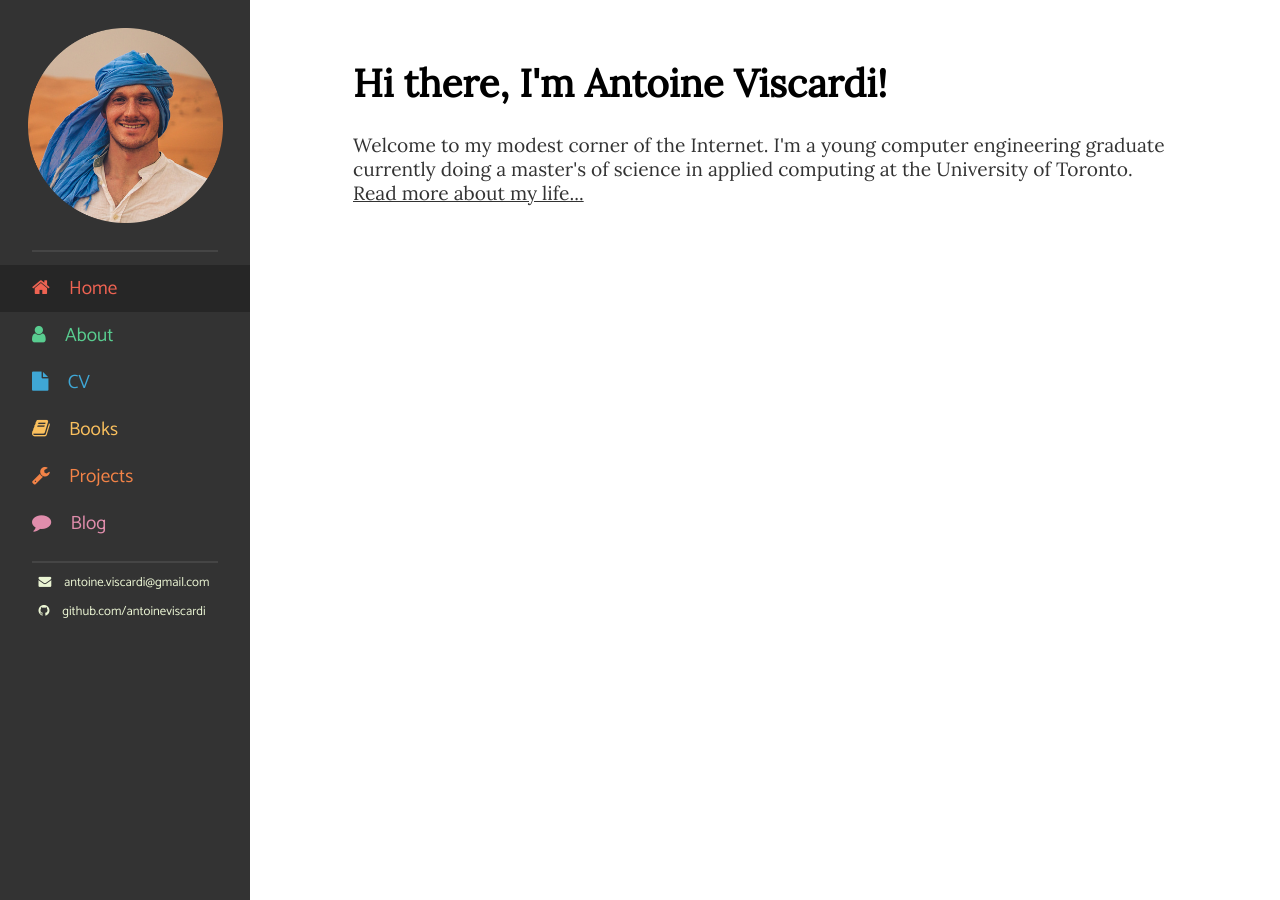
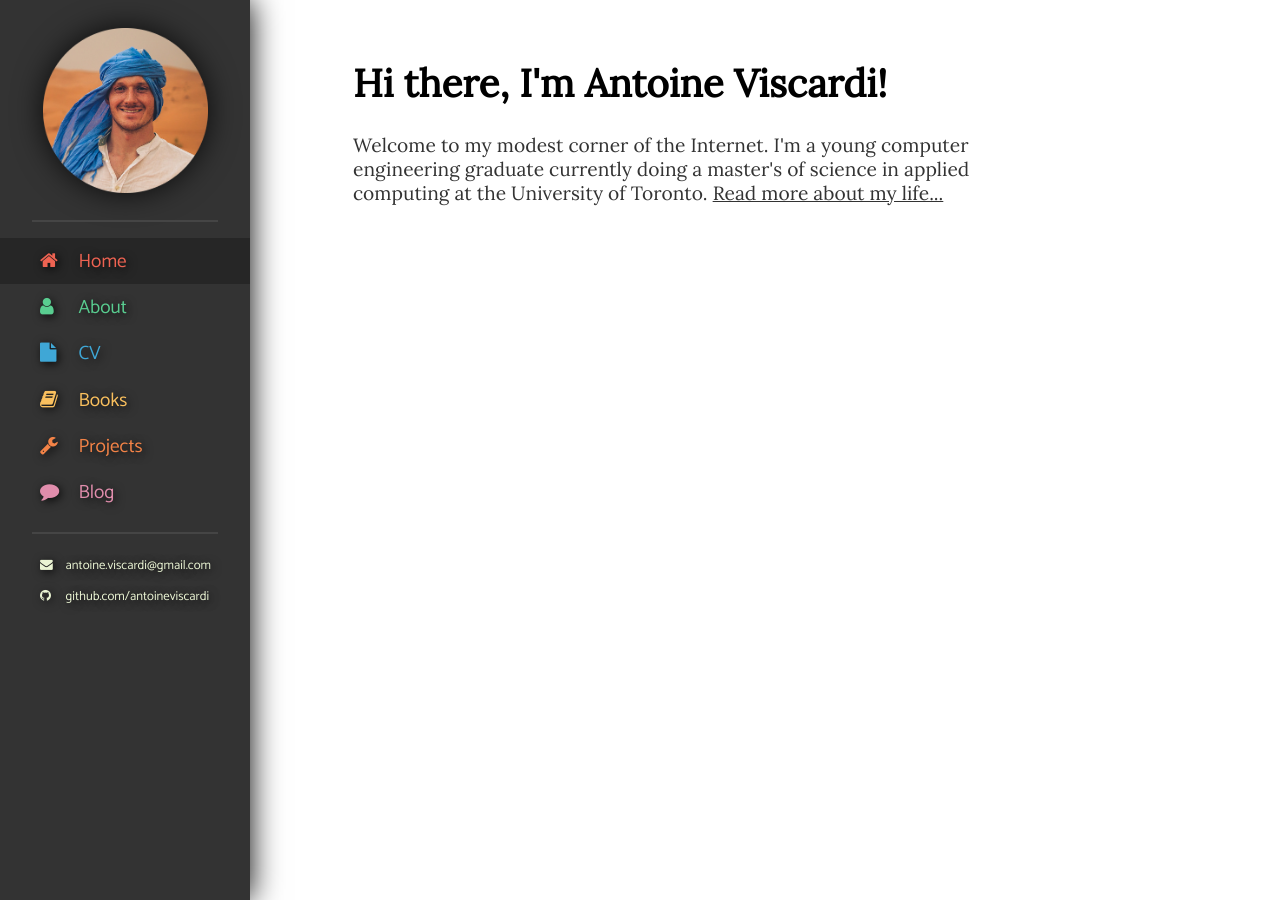
Before and after one commit to Madibam/antoineviscardi.github.io, a Jekyll site: the page built from index.html, in a window 1280 px wide. Built offline with Jekyll 4.4.1, drawn with Linux system fonts in a browser that asks for light colours.

Commit message:
added shadows to side panel and restructured sidepanel grid

```diff
--- a/_layouts/default.html
+++ b/_layouts/default.html
@@ -1,7 +1,6 @@
 <!DOCTYPE html>
 
 <html>
-
 	<head>
 		<title>{{ page.title }}</title>
 		<link rel="stylesheet" type="text/css" href="/css/main.css">
@@ -10,8 +9,11 @@
 	</head>
 
 	<body class="main-container">
+        <div class="side">
     		<header class="header">
+                <div class="shadow">
                     <img src="{{ 'assets/img/profile.png' | absolute_url }}">
+                </div>
     		</header>
 
             <nav class="nav">
@@ -19,12 +21,20 @@
                 <ul>
                     {% for link in site.data.nav-bar.nav-links %}
                         <li class="{{ link.title | downcase }} {% if page.url contains link.url and link.url != '/' or page.url == '/' %}active{% endif %}">
-                        <a href="{{ link.url }}"><i class="fa fa-{{ link.icon }} icon-tab"></i>{{ link.title }}</a>
+                            <a href="{{ link.url }}"><i class="fa fa-{{ link.icon }}"></i>{{ link.title }}</a>
                         </li>
                     {% endfor %}
                 </ul>
                 <hr class="light-line-bottom">
             </nav>
+
+    		<footer class="footer">
+      		    <ul>
+                    <li><a href="mailto:antoine.viscardi@gmail.com"><i class="fa fa-envelope"></i>antoine.viscardi@gmail.com</a></li>
+                    <li><a href="https://github.com/antoineviscardi"><i class="fa fa-github"></i>github.com/antoineviscardi</a></li>
+                </ul>
+    		</footer>
+        </div>
 
         <main class="main">
             <div class="main-content">
@@ -32,11 +42,5 @@
             </div>
         </main>
 
-		<footer class="footer">
-  		    <ul>
-                <li><a href="mailto:antoine.viscardi@gmail.com"><i class="fa fa-envelope icon-tab"></i>antoine.viscardi@gmail.com</a></li>
-                <li><a href="https://github.com/antoineviscardi"><i class="fa fa-github"></i>github.com/antoineviscardi</a></li>
-            </ul>
-		</footer>
 	</body>
 </html>
--- a/_sass/footer.sass
+++ b/_sass/footer.sass
@@ -1,28 +1,3 @@
 .footer
     grid-area: footer
     font-size: .8rem
-    font-family: $font-side
-    background-color: $color-theme
-
-.footer ul
-    list-style-type: none
-    padding: 0
-    margin: .5em
-
-.footer li.active
-    background-color: $color-dark
-
-.footer .active a:hover
-    background-color: $color-dark
-
-.footer a
-    display: block
-    padding: .2rem 0 .3rem 2rem
-    text-decoration: none
-    color: $color-text-light
-
-.footer a:hover
-    background-color: $color-light
-
-.footer i
-    padding-right: 1em
--- a/_sass/header.sass
+++ b/_sass/header.sass
@@ -3,9 +3,16 @@
     display: grid
     grid-template-columns: auto
     grid-template-rows: auto
-    background-color: $color-theme
 
 .header img
-    width: 78%
+    width: 100%
     align-self: center
     justify-self: center
+
+.header .shadow
+    align-self: center
+    justify-self: center
+    width: 165px
+    height: 165px
+    border-radius: 165px
+    box-shadow: 0 0 30px 0 rgba(0,0,0,0.8)
--- a/_sass/nav.sass
+++ b/_sass/nav.sass
@@ -1,19 +1,6 @@
 .nav
     grid-area: nav
     font-size: 1.2rem
-    font-family: $font-side
-    background-color: $color-theme
-
-.nav ul
-    // list-style-type: none
-    padding: 0
-    margin: .7em 0 .7em
-
-.nav li.active
-    background-color: $color-dark
-
-.nav .active a:hover
-    background-color: $color-dark
 
 .nav li.home a
     color: $color-nav-home
@@ -33,18 +20,6 @@
 .nav li.blog a
     color: $color-nav-blog
 
-.nav a
-    display: block
-    padding: .5rem 0 .5rem 2rem
-    text-decoration: none
-    color: $color-text-light
-
-.nav a:hover
-    background-color: $color-light
-
-.nav i
-    padding-right: 1em
-
 // br for separator lines
 .nav hr
     display: block
--- /dev/null
+++ b/_sass/side.sass
@@ -0,0 +1,31 @@
+.side
+    grid-area: side
+    font-family: $font-side
+    background-color: $color-theme
+    text-shadow: 2px 2px 10px rgba(0,0,0,0.8)
+    box-shadow: 0 0 30px 0 rgba(0,0,0,1)
+    display: grid
+    grid-template-rows: 220px auto 1fr
+    grid-template-areas: "header" "nav" "footer"
+
+.side ul
+    padding: 0
+    margin: 1rem 0 1rem
+
+.side li.active
+    background-color: $color-dark
+
+.side a
+    display: block
+    padding: .4em 0 .4em 2.5rem
+    text-decoration: none
+    color: $color-text-light
+
+.side .active a:hover
+    background-color: $color-dark
+
+.side a:hover
+    background-color: $color-light
+
+.side i
+    min-width: 2em
--- a/css/main.sass
+++ b/css/main.sass
@@ -1,32 +1,30 @@
 ---
 ---
-$font-main:     'Lora', 'serif'
-$font-side:     'Catamaran', 'sans-serif'
-$font-size:     '14'
-
-// $color-theme:   #33658A
-// $color-light:   #628395
-// $color-dark:    #153243
+$font-main:             'Lora', 'serif'
+$font-side:             'Catamaran', 'sans-serif'
+$font-size:             '14'
 
 $color-nav-background:  #333333
-$color-nav-home:    #EE6352
-$color-nav-about:   #59CD90
-$color-nav-cv:      #3FA7D6
-$color-nav-books:   #FAC05E
+$color-nav-home:        #EE6352
+$color-nav-about:       #59CD90
+$color-nav-cv:          #3FA7D6
+$color-nav-books:       #FAC05E
 $color-nav-projects:    #F38347
-$color-nav-blog:    #E08DAC
+$color-nav-blog:        #E08DAC
+$color-shadow:          #050505
 
-$color-theme:   #333333
-$color-light:   #454545
-$color-dark:    #262626
+$color-theme:           #333333
+$color-light:           #454545
+$color-dark:            #262626
 
-$color-accent:  #EDD4B2
-$color-text-light:  #EAF4D3
-$color-text-dark:   #333333
+$color-accent:          #EDD4B2
+$color-text-light:      #EAF4D3
+$color-text-dark:       #333333
 
 @import "header.sass"
 @import "nav.sass"
 @import "footer.sass"
+@import "side.sass"
 
 
 html
@@ -44,8 +42,7 @@ body
 .main-container
     display: grid
     grid-template-columns: 250px auto
-    grid-template-rows: 250px auto 1fr
-    grid-template-areas: "header main" "nav main" "footer main"
+    grid-template-areas: "side main"
 
 .main
     grid-area: main
@@ -60,6 +57,7 @@ body
 
 .main-content
     padding: 2rem 0 2rem
+    max-width: 650px
 
 .main-content p
     color: $color-text-dark
```
Lines whose indentation alone changed are shown as unchanged.
